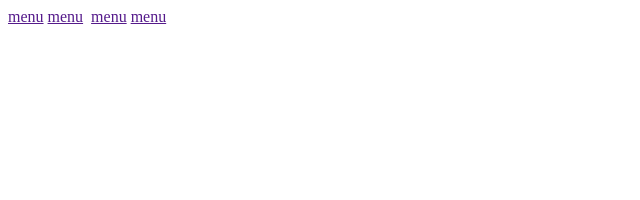
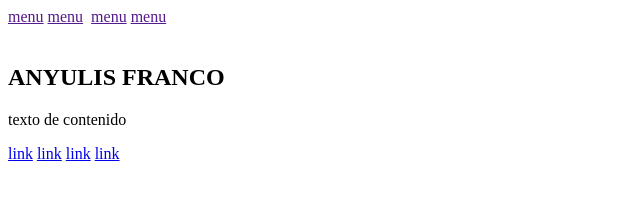
Before and after one commit to ANYULIS/proyeto_html, a plain HTML site: page index.html in a window 1280 px wide. Shown: the whole page, without its empty margins (0-640 px from the left). Drawn offline with Linux system fonts and the light colour scheme.

Commit message:
criando incio do perfil

```diff
--- a/index.html
+++ b/index.html
@@ -16,6 +16,15 @@
             <a href="">menu</a>
         </nav>
     </header>
+    <section>
+        <img src="" alt="" srcset="">
+        <h1>ANYULIS FRANCO</h1>
+        <p>texto de contenido</p>
+        <a href="http://">link</a>
+        <a href="http://">link</a>
+        <a href="http://">link</a>
+        <a href="http://">link</a>
+    </section>
 
 
 </body>
```
